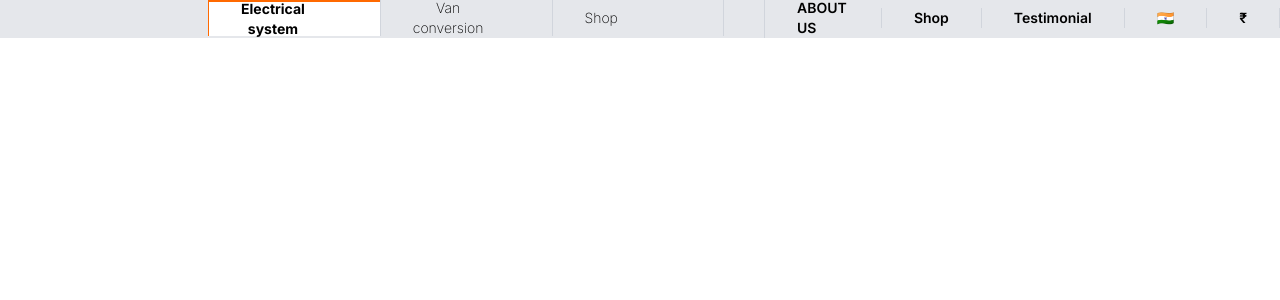
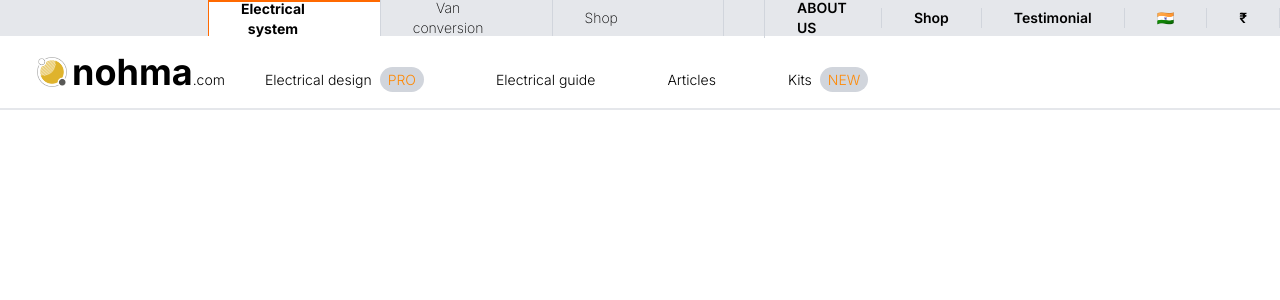
Before and after one commit to SSR14FEB/intershipTask, a React (Vite) app in the folder landing-page/: page / in a window 1280 px wide. Shown: the top 300 px of the page. Built offline with nearby package versions, Linux system fonts and the light colour scheme.

Commit message:
feat: remove @vercel/speed-insights dependency and update Header component for improved navigation

```diff
--- a/landing-page/package.json
+++ b/landing-page/package.json
@@ -11,7 +11,6 @@
   },
   "dependencies": {
     "@tailwindcss/vite": "^4.3.3",
-    "@vercel/speed-insights": "^2.0.0",
     "react": "^19.2.7",
     "react-dom": "^19.2.7",
     "react-icons": "^5.7.0",
--- a/landing-page/src/components/layout/Header.tsx
+++ b/landing-page/src/components/layout/Header.tsx
@@ -36,7 +36,7 @@ function Header() {
         {/* navigation */}
         <Navigation>
           <Navigation.topBar productMenu={productMenu} utilityMenu={utilityMenu} />
-          {/* <Navigation.menu menu={menu} logo={Logo} /> */}
+          <Navigation.menu menu={menu} logo={Logo} />
           <Navigation.subMenu subMenu={subMenuData} />
         </Navigation>
       </div>
--- a/landing-page/src/main.tsx
+++ b/landing-page/src/main.tsx
@@ -1,5 +1,3 @@
-import { StrictMode } from 'react'
-import { SpeedInsights } from "@vercel/speed-insights/react"
 import { createRoot } from 'react-dom/client'
 import { BrowserRouter } from 'react-router-dom'
 import './index.css'
```
Also changed, not shown: 1 other file (tests, documents, lock files or other folders).
